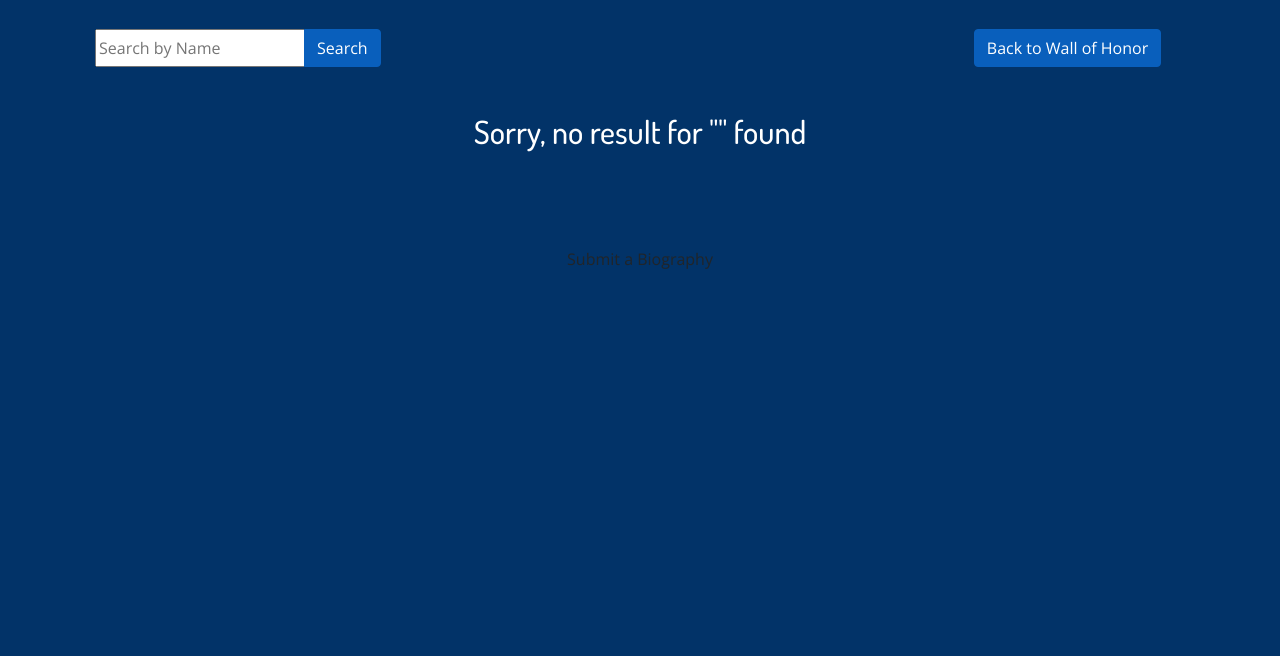
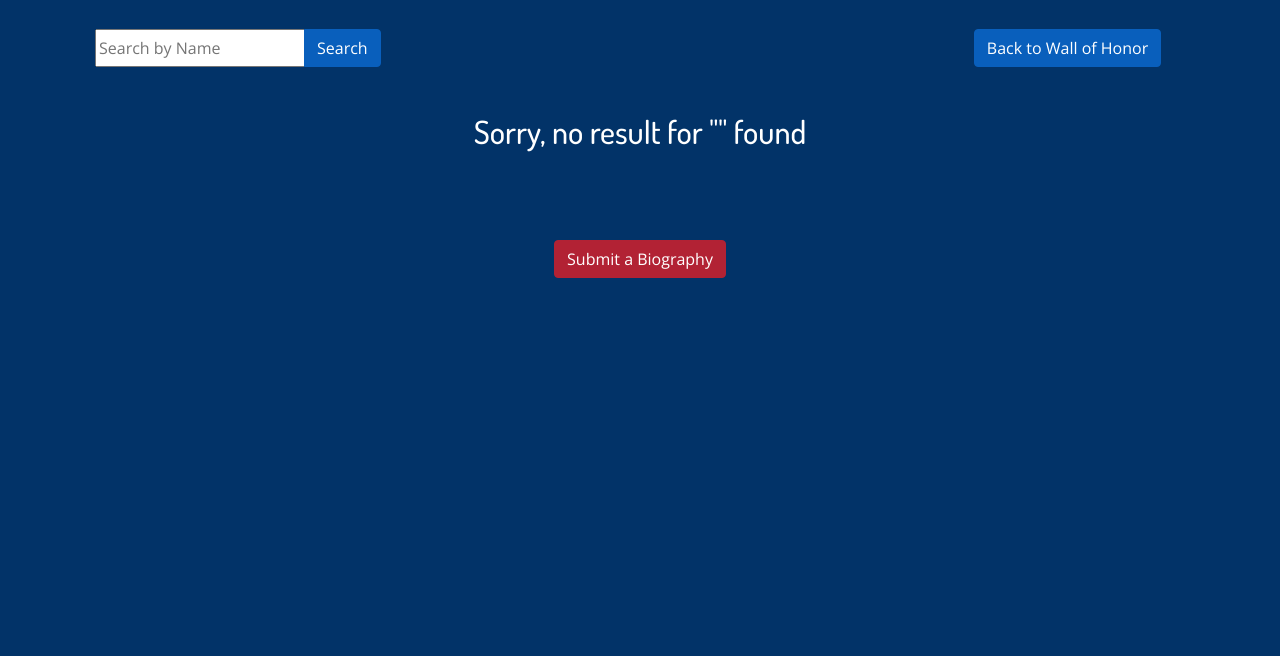
Before and after one commit to jtangir87/vetwallofhonor, a Django app: template templates/search_results.html in a window 1280 px wide. Shown: the part 227-883 px from the top of the page. Run offline with Django 3.2, Linux system fonts and the light colour scheme; the template is opened without the code that fills it, so the values that code supplies are empty; parts of the project's set-up code (start-up, migrations or seed data) failed here and were passed over; some libraries are stand-ins or nearby versions.

Commit message:
copy update and button fix

```diff
--- a/templates/home.html
+++ b/templates/home.html
@@ -108,7 +108,8 @@
         <div class="section-title" style="color:white;">
           <h2 style="color:white;">Wall of Honor</h2>
           <p class="mb-2">In honor of Veterans Day 2020, the Southeastern Pennsylvania Cold War Historical Society has created a Virtual Wall of Honor to commemorate and remember United States Military veterans who are current or former residents of southeastern Pennsylvania. This project allows us to preserve the memories and share insights for each of the honorees’ military service in an accessible, virtual format.</p>
-          <p class="mb-2" style="font-weight:bold;">We are always looking for more information about those we honor. If you have information, photographs or wish to leave a remembrance for any of the individuals on our Virtual Wall of Honor, please reach out to us via our <a href="#contact" class="scrollto">contact form</a></p>
+          <p class="mb-2" style="font-weight:bold;">We are always looking for more information about those we honor. You may leave a remembrance for any of the individuals on our Virtual Wall of Honor. If you have photographs or any other questions pertaining to the
+            individuals on the Virtual Wall of Honor, please reach out to us via our <a href="#contact" class="scrollto">contact page</a>. Thank you!</p>
         </div>
 
 
--- a/templates/search_results.html
+++ b/templates/search_results.html
@@ -63,7 +63,7 @@
         </div>
         {% endif %}
           <div class="col-12 text-center submit-bio" style="padding:20px">
-            <a class="btn" href="{% url 'submit_biography' %}">Submit a Biography</a>
+            <a class="btn red-button" href="{% url 'submit_biography' %}">Submit a Biography</a>
 
           </div>
         </div>
```
